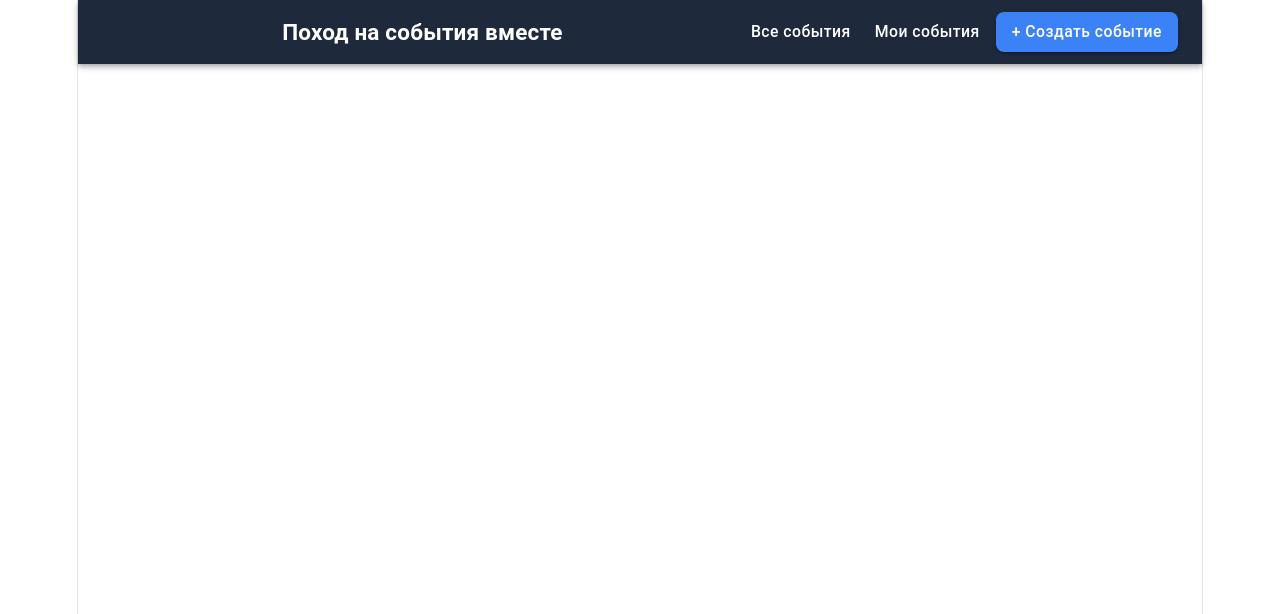
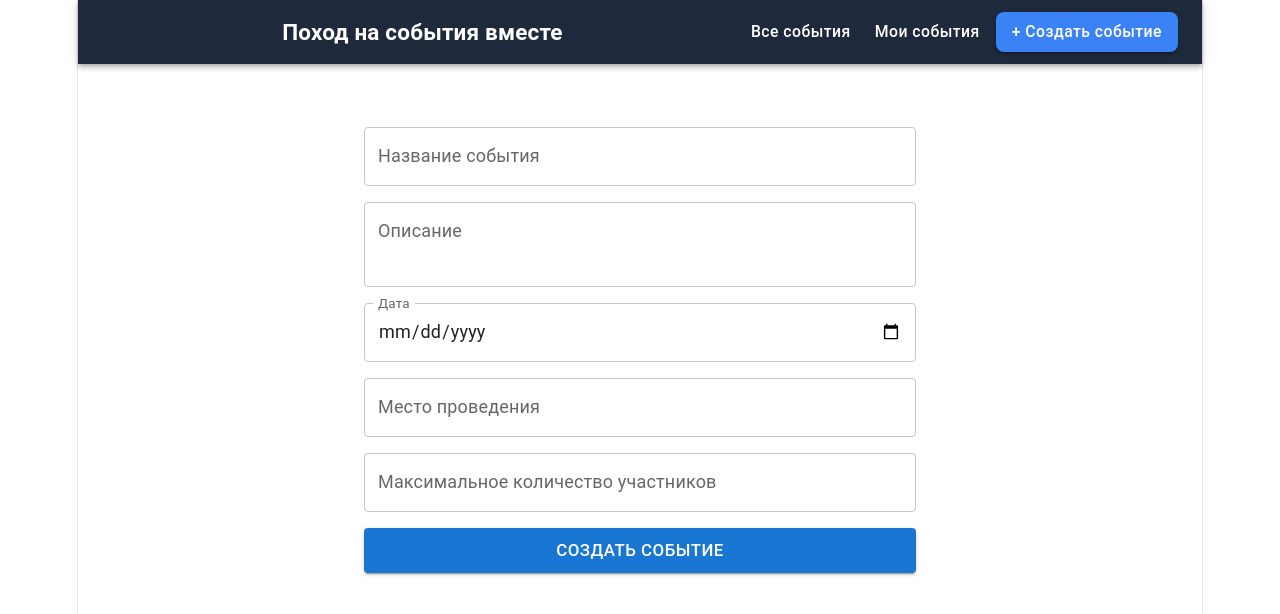
Before and after one commit to remakeK/common-meetings, a React (Vite) app in the folder frontend/: page /events/create in a window 1280 px wide. Shown: the top 614 px of the page. Built offline with nearby package versions, Linux system fonts and the light colour scheme.

Commit message:
Добавлена страница создания события

```diff
--- a/frontend/src/components/EventCardJoined.tsx
+++ b/frontend/src/components/EventCards/EventCardJoined.tsx
@@ -1,5 +1,5 @@
 import { Card, CardContent, Typography, Button, CardActions } from "@mui/material";
-import type { Event } from "../types/Event";
+import type { Event } from "../../types/Event";
 
 function EventCardJoined({ event }: { event: Event }) {
     return (
--- a/frontend/src/components/EventCardSmall.tsx
+++ b/frontend/src/components/EventCards/EventCardOutdated.tsx
@@ -1,14 +1,14 @@
 import { Card, CardContent, Typography, Button, CardActions } from "@mui/material";
-import type { Event } from "../types/Event";
+import type { Event } from "../../types/Event";
 
-function EventCardSmall({ event }: { event: Event }) {
+function EventCardOutdated({ event }: { event: Event }) {
     return (
         <Card
             sx={{
                 height: "100%",
                 display: "flex",
                 flexDirection: "column",
-                backgroundColor: "#ffffff",
+                backgroundColor: "#beb0b0",
                 borderRadius: 4
             }}
         >
@@ -45,13 +45,15 @@ function EventCardSmall({ event }: { event: Event }) {
 
             <CardActions sx={{
                 marginTop: "auto",
-                justifyContent: "space-between"
+                justifyContent: "space-evenly"
                 }}>
-                <Button
-                size="small"
-                variant="contained"
-                sx={{backgroundColor: "#2563EB", borderRadius: 2, "&:hover": {backgroundColor: "#1D4ED8", borderRadius: 2}}}>
-                    Я приду
+                <Button size="small" variant="contained"
+                sx={{color:"2563EB",
+                minWidth: 40,
+                 borderColor: "#2563EB",
+                  borderRadius: 2,
+                   "&:hover": {backgroundColor: "#7aaff3"}}}>
+                     💬
                 </Button>
                 <Button
                 size="small"
@@ -64,4 +66,4 @@ function EventCardSmall({ event }: { event: Event }) {
     );
 }
 
-export default EventCardSmall;
+export default EventCardOutdated;
--- a/frontend/src/components/EventCardOutdated.tsx
+++ b/frontend/src/components/EventCards/EventCardSmall.tsx
@@ -1,14 +1,14 @@
 import { Card, CardContent, Typography, Button, CardActions } from "@mui/material";
-import type { Event } from "../types/Event";
+import type { Event } from "../../types/Event";
 
-function EventCardOutdated({ event }: { event: Event }) {
+function EventCardSmall({ event }: { event: Event }) {
     return (
         <Card
             sx={{
                 height: "100%",
                 display: "flex",
                 flexDirection: "column",
-                backgroundColor: "#beb0b0",
+                backgroundColor: "#ffffff",
                 borderRadius: 4
             }}
         >
@@ -45,15 +45,13 @@ function EventCardOutdated({ event }: { event: Event }) {
 
             <CardActions sx={{
                 marginTop: "auto",
-                justifyContent: "space-evenly"
+                justifyContent: "space-between"
                 }}>
-                <Button size="small" variant="contained"
-                sx={{color:"2563EB",
-                minWidth: 40,
-                 borderColor: "#2563EB",
-                  borderRadius: 2,
-                   "&:hover": {backgroundColor: "#7aaff3"}}}>
-                     💬
+                <Button
+                size="small"
+                variant="contained"
+                sx={{backgroundColor: "#2563EB", borderRadius: 2, "&:hover": {backgroundColor: "#1D4ED8", borderRadius: 2}}}>
+                    Я приду
                 </Button>
                 <Button
                 size="small"
@@ -66,4 +64,4 @@ function EventCardOutdated({ event }: { event: Event }) {
     );
 }
 
-export default EventCardOutdated;
+export default EventCardSmall;
--- a/frontend/src/pages/CreateEventPage.tsx
+++ b/frontend/src/pages/CreateEventPage.tsx
@@ -1,4 +1,102 @@
-function CreateEventPage(){
-    return <h1></h1>;
+import { Button, Container, TextField, Typography, Stack } from "@mui/material";
+import { useState } from "react";
+
+function CreateEventPage() {
+    const [name, setName] = useState("");
+    const [description, setDescription] = useState("");
+    const [date, setDate] = useState("");
+    const [location, setLocation] = useState("");
+    const [maxParticipants, setMaxParticipants] = useState("");
+
+    const handleSubmit = (event: React.FormEvent) => {event.preventDefault();
+        const newEvent = {
+            id: 7,
+            name: name,
+            description: description,
+            date: date,
+            location: location,
+            maxParticipants: Number(maxParticipants),
+            participants: [{ id: 4, name: "Максим" }],
+            creator: {
+                id: 4,
+                name: "Максим"
+            }
+        };
+        console.log(newEvent);
+
+        setName("");
+        setDescription("");
+        setDate("");
+        setLocation("");
+        setMaxParticipants("");
+    }
+    return (
+        <Container maxWidth="sm">
+            <Typography variant="h3" sx={{color: "white"}}>
+                Все события
+            </Typography>
+            <form onSubmit={handleSubmit}>
+                <Stack spacing={2}>
+                    <TextField
+                        value={name}
+                        label="Название события"
+                        onChange={(event) => setName(event.target.value)}
+                        fullWidth
+                        sx={{backgroundColor: "#FFFFFF"}}
+                    />
+
+                    <TextField
+                        label="Описание"
+                        value={description}
+                        onChange={(event) => setDescription(event.target.value)}
+                        multiline
+                        rows={2}
+                        fullWidth
+                        sx={{backgroundColor: "#FFFFFF"}}
+                    />
+
+                    <TextField
+                        label="Дата"
+                        value={date}
+                        onChange={(event) => setDate(event.target.value)}
+                        type="date"
+                        slotProps={{
+                            inputLabel: {
+                                shrink: true
+                            }
+                        }}
+                        fullWidth
+                        sx={{backgroundColor: "#FFFFFF"}}
+                    />
+
+                    <TextField
+                        label="Место проведения"
+                        value={location}
+                        onChange={(event) => setLocation(event.target.value)}
+                        fullWidth
+                        sx={{backgroundColor: "#FFFFFF"}}
+                    />
+
+                    <TextField
+                        label="Максимальное количество участников"
+                        value={maxParticipants}
+                        onChange={(event) => setMaxParticipants(event.target.value)}
+                        type="number"
+                        fullWidth
+                        sx={{backgroundColor: "#FFFFFF"}}
+                    />
+
+                    <Button
+                        variant="contained"
+                        size="large"
+                        type="submit"
+                    >
+                        Создать событие
+                    </Button>
+                </Stack>
+            </form>
+        </Container>
+    );
 }
+
 export default CreateEventPage;
--- a/frontend/src/pages/EventsPage.tsx
+++ b/frontend/src/pages/EventsPage.tsx
@@ -2,7 +2,7 @@ import Container from "@mui/material/Container";
 import Typography from "@mui/material/Typography";
 import Grid from "@mui/material/Grid";
 
-import EventCardSmall from "../components/EventCardSmall";
+import EventCardSmall from "../components/EventCards/EventCardSmall";
 import { events } from "../data/mockData";
 
 function EventsPage() {
--- a/frontend/src/pages/MyEventsPage.tsx
+++ b/frontend/src/pages/MyEventsPage.tsx
@@ -2,8 +2,8 @@ import Container from "@mui/material/Container";
 import Typography from "@mui/material/Typography";
 import Grid from "@mui/material/Grid";
 
-import EventCardJoined from "../components/EventCardJoined";
-import EventCardOutdated from "../components/EventCardOutdated";
+import EventCardJoined from "../components/EventCards/EventCardJoined";
+import EventCardOutdated from "../components/EventCards/EventCardOutdated";
 import { events } from "../data/mockData";
 
 function MyEventsPage() {
```
Also changed, not shown: frontend/src/index.css (+4 -10 lines).
